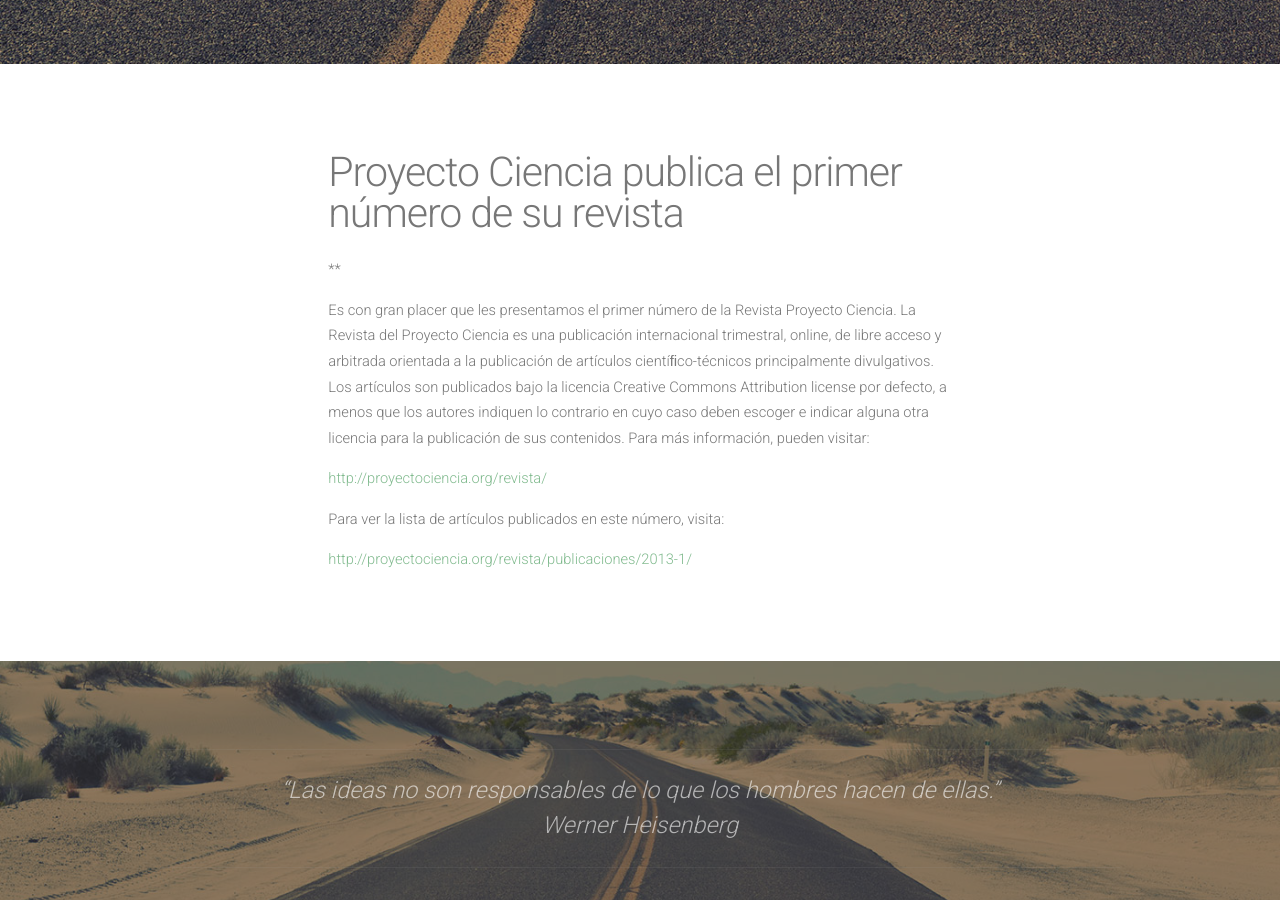
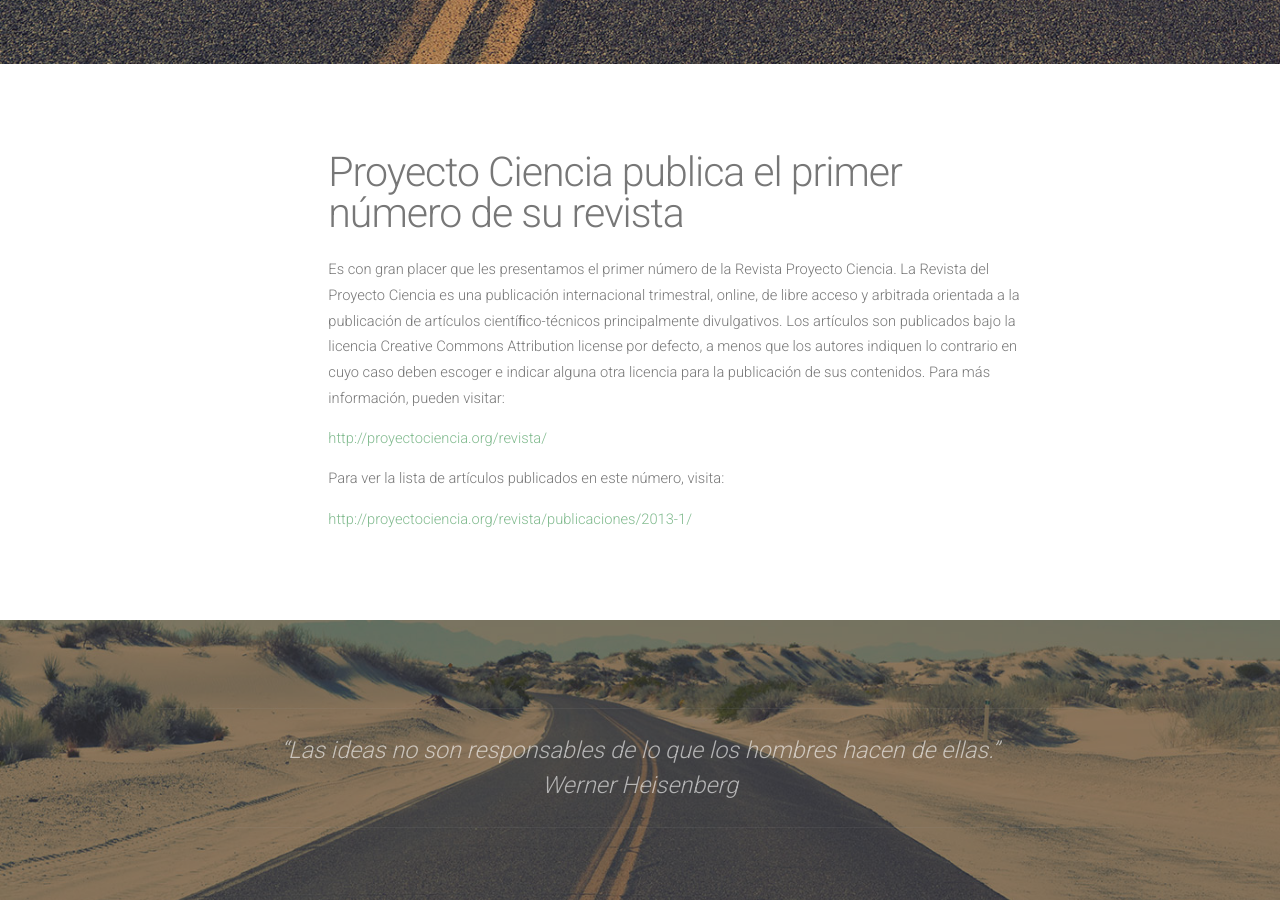
Before and after one commit to ProyectoCiencia/ProyectoCiencia, a Jekyll site: the page built from _posts/2013-04-18-proyecto-ciencia-publica-el-primer-numero-de-su-revista.md, in a window 1280 px wide and 900 px high, scrolled down 314 px. Built offline with Jekyll 4.4.1, drawn with Linux system fonts in a browser that asks for light colours; nearby versions of some CDN libraries; comment, search, counter and statistics services are not loaded.

Commit message:
- Cambio en el layout de los posts. - Párrafos más anchos.

```diff
--- a/_layouts/post.html
+++ b/_layouts/post.html
@@ -5,7 +5,7 @@
 	<div id="main">
 		<div id="content" class="container">
 			<div class="row">
-				<section class="8u -2u">
+				<section class="9u -2u">
                                     <!-- Descomentar para que aparezca una imágen especial.
 					<a href="{{ site.prefix }}{{ page.url }}" class="image full"><img src="/assets/{{ page.featured }}" alt=""></a>
                                     -->
--- a/_posts/2013-04-18-proyecto-ciencia-publica-el-primer-numero-de-su-revista.md
+++ b/_posts/2013-04-18-proyecto-ciencia-publica-el-primer-numero-de-su-revista.md
@@ -5,7 +5,6 @@
 categories:
   - Noticias
 ---
-**
 
 Es con gran placer que les presentamos el primer número de la Revista Proyecto Ciencia. La Revista del Proyecto Ciencia es una publicación internacional trimestral, online, de libre acceso y arbitrada orientada a la publicación de artículos cientíﬁco-técnicos principalmente divulgativos. Los artículos son publicados bajo la licencia Creative Commons Attribution license por defecto, a menos que los autores indiquen lo contrario en cuyo caso deben escoger e indicar alguna otra licencia para la publicación de sus contenidos. Para más información, pueden visitar:
 
--- a/blog/index.html
+++ b/blog/index.html
@@ -6,9 +6,9 @@
 <!-- Main -->
 	<div id="main">
 		<div id="content" class="container">
-			{% for post in site.posts offset: 0 limit: 10 %}
+			{% for post in site.posts offset: 0 limit: 15 %}
 			<div class="row">
-				<section class="8u -2u">
+				<section class="9u -2u">
                                     <!-- <a href="{{ site.prefix }}{{ post.url }}" class="image full"><img src="/assets/{{ post.featured }}" alt=""></a> -->
 					<header>
 						<h2>{{ post.title }}</h2>
```
